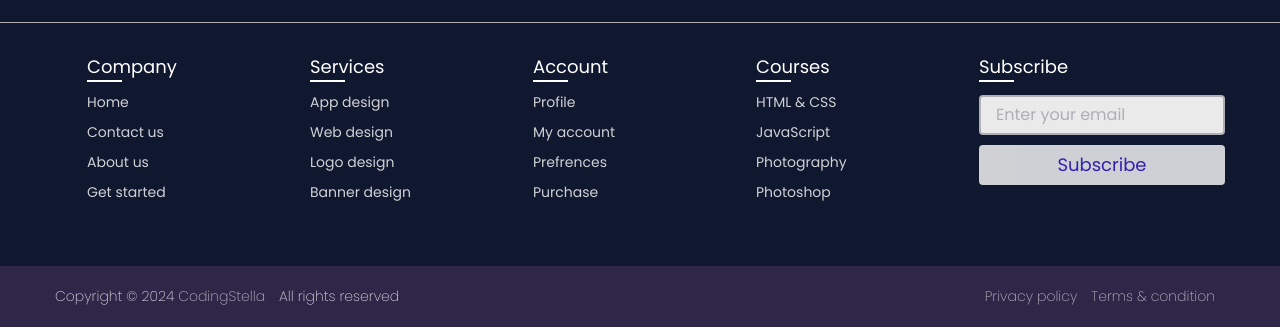
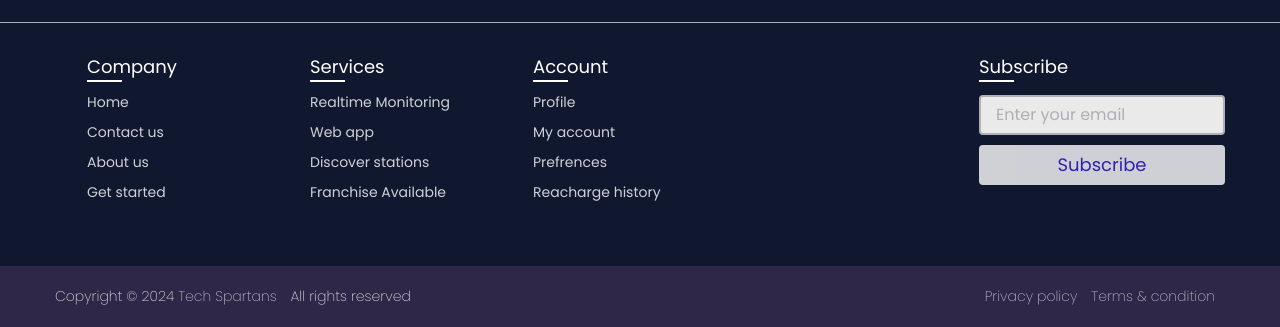
Before and after one commit to pravinboopathi/ZEN-EV, a plain HTML site: page index.html in a window 1280 px wide. Shown: the part 3605-3932 px from the top of the page. Drawn offline with nearby package versions, Linux system fonts and the light colour scheme; files whose address does not match are found by name.

Commit message:
Add files via upload

```diff
--- a/index.html
+++ b/index.html
@@ -274,6 +274,7 @@
                         width="30px">App Store</button>
             </div>
 
+
         </div>
     </div>
 </section>
@@ -302,28 +303,28 @@
           <li><a href="#">Home</a></li>
           <li><a href="#">Contact us</a></li>
           <li><a href="#">About us</a></li>
-          <li><a href="#">Get started</a></li>
+          <li><a href="discover.html">Get started</a></li>
         </ul>
         <ul class="box">
           <li class="link_name">Services</li>
-          <li><a href="#">App design</a></li>
-          <li><a href="#">Web design</a></li>
-          <li><a href="#">Logo design</a></li>
-          <li><a href="#">Banner design</a></li>
+          <li><a href="#">Realtime Monitoring</a></li>
+          <li><a href="#">Web app</a></li>
+          <li><a href="#">Discover stations</a></li>
+          <li><a href="#">Franchise Available</a></li>
         </ul>
         <ul class="box">
           <li class="link_name">Account</li>
           <li><a href="#">Profile</a></li>
           <li><a href="#">My account</a></li>
           <li><a href="#">Prefrences</a></li>
-          <li><a href="#">Purchase</a></li>
+          <li><a href="#">Reacharge history</a></li>
         </ul>
         <ul class="box">
-          <li class="link_name">Courses</li>
+          <!-- <li class="link_name">Courses</li>
           <li><a href="#">HTML & CSS</a></li>
           <li><a href="#">JavaScript</a></li>
           <li><a href="#">Photography</a></li>
-          <li><a href="#">Photoshop</a></li>
+          <li><a href="#">Photoshop</a></li> -->
         </ul>
         <ul class="box input-box">
           <li class="link_name">Subscribe</li>
@@ -334,7 +335,7 @@
     </div>
     <div class="bottom-details">
       <div class="bottom_text">
-        <span class="copyright_text">Copyright © 2024 <a href="#">CodingStella </a>All rights reserved</span>
+        <span class="copyright_text">Copyright © 2024 <a href="#">Tech Spartans </a>All rights reserved</span>
         <span class="policy_terms">
           <a href="#">Privacy policy</a>
           <a href="#">Terms & condition</a>
```
Also changed, not shown: css/style.css (line endings or trailing spaces).
